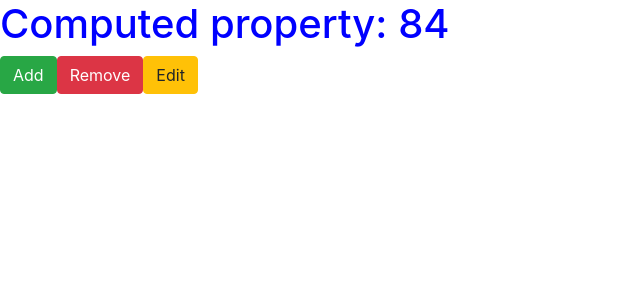
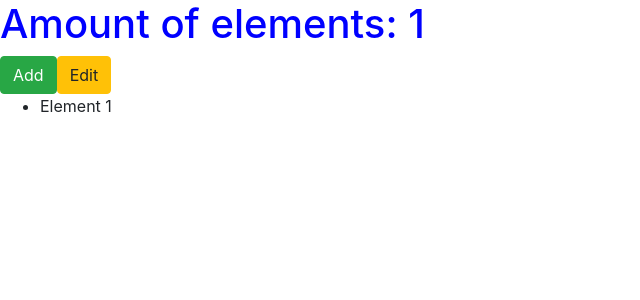
Before and after one commit to alfixed/react-hooks, a React (Create React App) app: page / in a window 1280 px wide. Shown: the top 300 px of the page, without its empty margins (0-640 px from the left). Built offline with nearby package versions, Linux system fonts and the light colour scheme.

Commit message:
add useCallback

```diff
--- a/src/App.js
+++ b/src/App.js
@@ -1,32 +1,24 @@
-import React, {useState, useMemo, useEffect} from 'react';
-
-function complexCompute(num) {
-  let i = 0;
-  while (i < 1000000000) i++;
-  return num * 2;
-}
+import React, {useState, useCallback} from 'react';
+import ItemsList from './ItemsList';
 
 function App() {
-  const [number, setNumber] = useState(42);
+  const [count, setCount] = useState(1);
   const [colored, setColored] = useState(false);
-  const styles = useMemo(() => ({
+  const styles = {
     color: colored ? 'darkred' : 'blue'
-  }), [colored]);
+  };
 
-  const computed = useMemo(() => {
-    return complexCompute(number);
-  }, [number]);
-
-  useEffect(() => {
-    console.log('Styles changed');
-  }, [styles]);
+  const generateItemsFromAPI = useCallback(() => {
+    return new Array(count).fill('').map((_, i) => `Element ${i + 1}`);
+  }, [count]);
 
   return (
     <div>
-      <h1 style={styles}>Computed property: {computed}</h1>
-      <button className={'btn btn-success'} onClick={() => setNumber(prev => prev + 1)}>Add</button>
-      <button className={'btn btn-danger'} onClick={() => setNumber(prev => prev - 1)}>Remove</button>
+      <h1 style={styles}>Amount of elements: {count}</h1>
+      <button className={'btn btn-success'} onClick={() => setCount(prev => prev + 1)}>Add</button>
       <button className={'btn btn-warning'} onClick={() => setColored(prev => !prev)}>Edit</button>
+
+      <ItemsList getItems={generateItemsFromAPI} />
     </div>
   );
 }
--- /dev/null
+++ b/src/ItemsList.js
@@ -0,0 +1,17 @@
+import React, {useState, useEffect} from 'react';
+
+export default function ItemsList({ getItems }) {
+  const [items, setItems] = useState([]);
+
+  useEffect(() => {
+    console.log('render');
+    const newItems = getItems();
+    setItems(newItems);
+  }, [getItems]);
+
+  return (
+    <ul>
+      { items.map(i => <li key={i}>{i}</li>)}
+    </ul>
+  );
+}
```
Also changed, not shown: src/examples/memo.js (added, +34 -0 lines).
